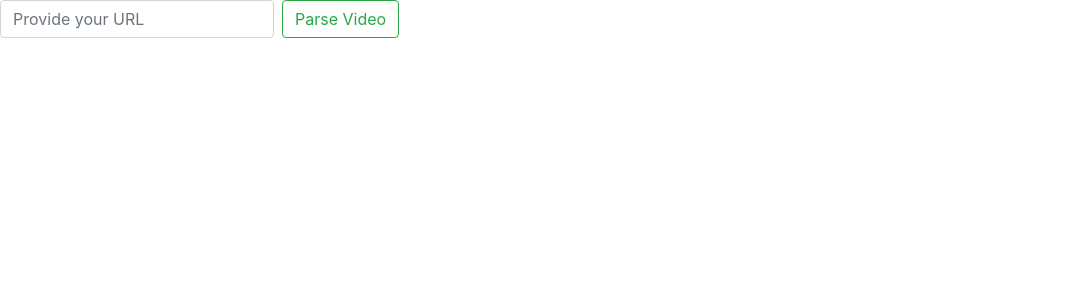
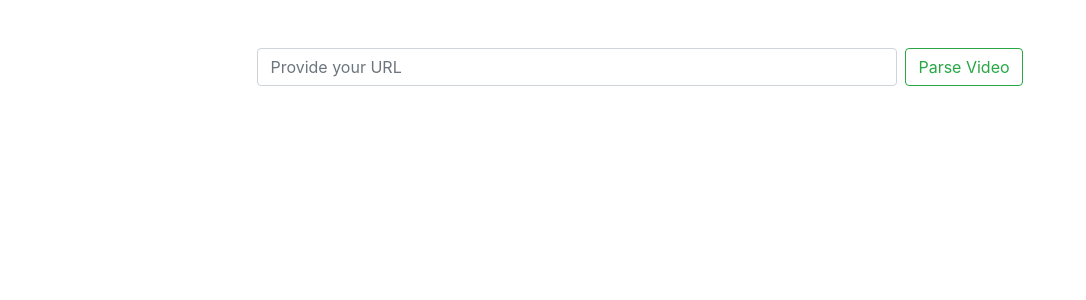
Before and after one commit to KamilKoso/YoutubeDownloader, an Angular app in the folder YTDownloader-SPA/: page / in a window 1280 px wide. Shown: the top 300 px of the page, without its empty margins (0-1086 px from the left). Built offline with nearby package versions, Linux system fonts and the light colour scheme.

Commit message:
Added radio buttons with video qualities although still need to sort video qualities cuz they're out of order, added video thumbnail and title appearing after parsing. There's only downloading and layout to be made

```diff
--- a/YTDownloader-SPA/src/app/videoMetadata/videoMetadata.component.html
+++ b/YTDownloader-SPA/src/app/videoMetadata/videoMetadata.component.html
@@ -1,9 +1,33 @@
-<form #urlForm="ngForm" class="form-inline my-2 my-lg-0" (ngSubmit)="getMetadata()" >
-    <input class="form-control mr-sm-2" type="text" name="videoUrl" placeholder="Provide your URL" [(ngModel)]="videoUrl" required>
-    <button class="btn btn-outline-success my-2 my-sm-0" type="submit">Parse Video</button>
-</form>
+<div class="cointainer">
+ <div class="row">
+   <div class="col-md-12 mt-5">
+    <form #urlForm="ngForm" class="form-inline justify-content-center" (ngSubmit)="getMetadata()" >
+        <input class="form-control mr-sm-2 w-50" type="text" name="videoUrl" placeholder="Provide your URL" [(ngModel)]="videoUrl" required>
+        <button class="btn btn-outline-success my-2 my-sm-0" type="submit">Parse Video</button>
+    </form>
+  </div>
+ </div>
+
 
 <div *ngIf="videoMetadata">
-    <p>{{videoMetadata.id}}</p>
-<p *ngFor="let item of videoMetadata.qualities">{{item}} </p>
+ <div class="row">
+  <div class="col-md-12 justify-content-center d-flex align-items-center">
+    <img src="{{videoMetadata.thumbnails.mediumResUrl}}" class="img-fluid" style="height: 70%;">
+    <p class="lead font-weight-bold">{{videoMetadata.title}}</p>
+  </div>
+ </div>
+
+ <div class="row">
+  <div class="col-md-12">
+    <form #videoForm='ngForm' class="justify-content-center form-inline" (ngSubmit)="onQualitySubmit()">
+     <div class="form-check p-3" *ngFor="let item of videoMetadata.qualities">
+     <label class="radio-inline"><input type="radio" [(ngModel)]="selectedQuality" name="quality" value="{{item}}" required>{{item}}</label>
+     </div>
+     <div class="w-100 d-flex justify-content-center">
+     <button *ngIf="selectedQuality" class="btn btn-outline-info my-2 my-ms-0" type="submit">Download video</button>
+     </div>
+    </form>
+   </div>
+  </div>
+ </div>
 </div>
--- a/YTDownloader-SPA/src/app/videoMetadata/videoMetadata.component.ts
+++ b/YTDownloader-SPA/src/app/videoMetadata/videoMetadata.component.ts
@@ -10,15 +10,20 @@ export class VideoMetadataComponent implements OnInit {
 
   videoMetadata: any;
   videoUrl: string;
+  selectedQuality: string;
 
   constructor(private http: HttpClient) { }
 
   ngOnInit() { }
 
+  onQualitySubmit() {
+    console.log(this.selectedQuality);
+  }
+
   getMetadata() {
     let params = new HttpParams();
     params = params.append('videoUrl', this.videoUrl);
-    this.http.get('http://localhost:5000/VideoDownload/GetVideoMetaData',{params})
+    this.http.get('http://localhost:5000/VideoDownload/GetVideoMetaData', {params})
     .subscribe(response => {
         this.videoMetadata = response;
     },
```
Also changed, not shown: 2 other files (tests, documents, lock files or other folders).
